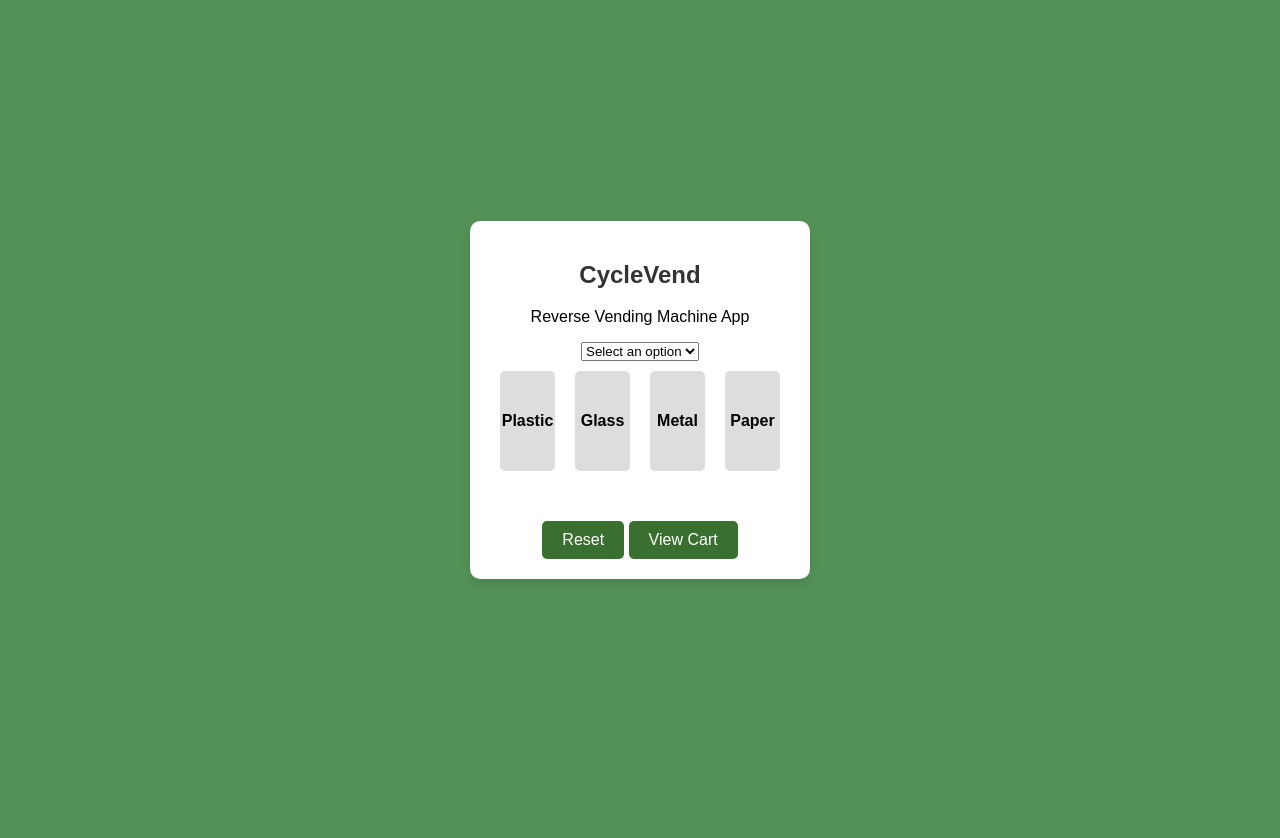
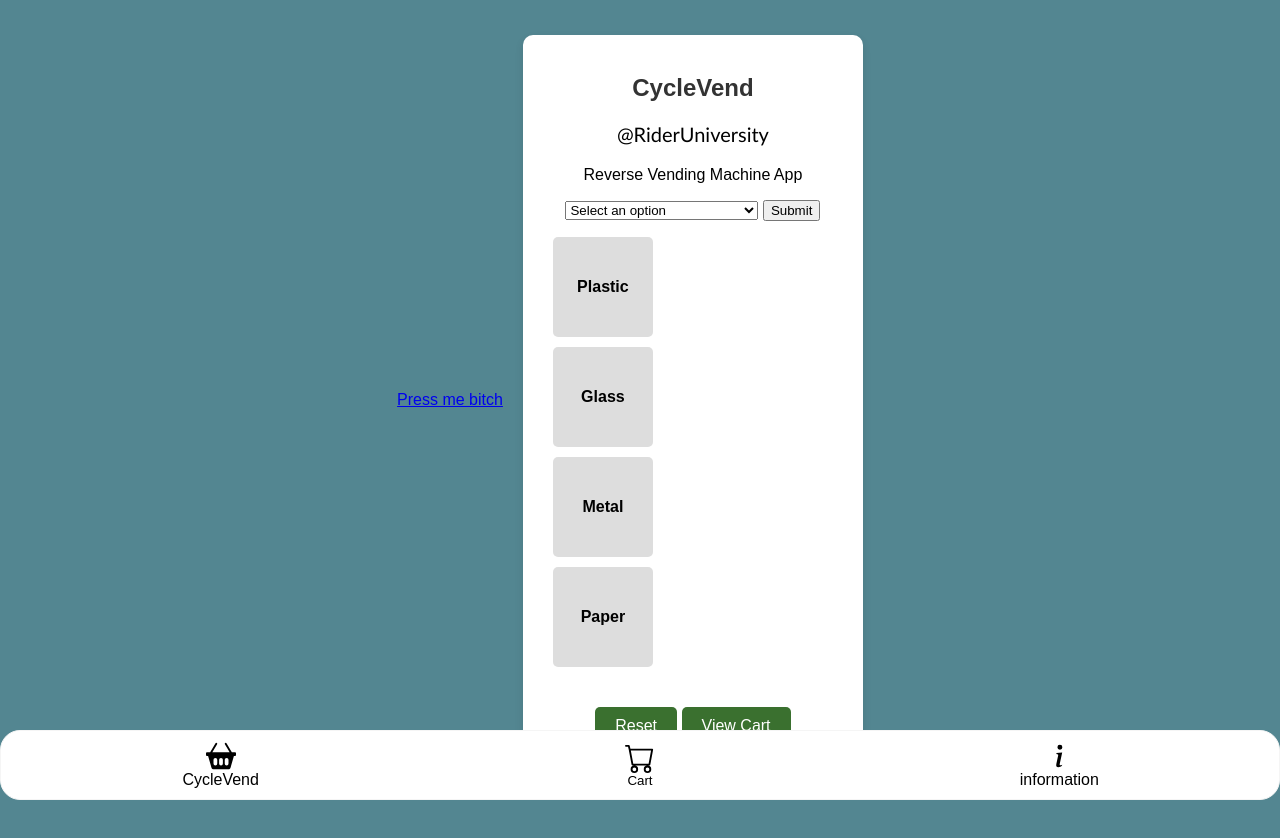
Before and after one commit to csdoge22/TCNJ-2024, a plain HTML site: page index.html in a window 1280 px wide. Before the commit the page ends 800 px from the top, so only its background shows below. Drawn offline with Linux system fonts and the light colour scheme.

Commit message:
[it is very late commit 12:35am]

```diff
--- a/index.html
+++ b/index.html
@@ -7,27 +7,39 @@
   <link rel="stylesheet" href="styles.css">
 </head>
 <body>
+<a href="loading.html"> Press me bitch</a>
 
 <div class="container">
   <div class="vending-machine">
     <h2>CycleVend</h2>
+    <p id="uni-text">@RiderUniversity</p>
     <p>Reverse Vending Machine App</p>
-    <select id="selecting" onchange="newTest()">
-      <option value="" disabled selected>Select an option</option> #MAKE THIS LINE A PLACEHOLDER TEXT
+
+    <select id="selecting">
+      <option value="" disabled selected hidden>Select an option</option>
       <option value="ziegler">Ziegler Hall</option>
+      <option value="conover">Conover Hall</option>
+      <option value="hill">Hill Hall</option>
+      <option value="kroner">Kroner Hall</option>
+      <option value="poyda">Poyda Hall</option>
+      <option value="lake">Lake House</option>
+      <option value="lincoln">Lincoln Hall</option>
+      <option value="wright">Wright Hall</option>
+      <option value="switlik">Switlik Hall</option>
+      <option value="ziegler">Olson Hall</option>
+      <option value="ziegler">Longstreet Hall</option>
+      <option value="ziegler">Hank and Bonnie Moore Hall</option>
       <option value="gee">Gee Hall</option>
     </select>
+    <button onclick="newTest()">Submit</button>
+    <p id="displayText"></p>
+<!-- Display the vending machine based on user selection -->
 
-    <div class="container" id="container">
-      <div class="slot" id="plastic" onclick="insertItem()">Plastic</div>
-      <div class="slot" id="glass" onclick="insertItem()">Glass</div>
-      <div class="slot" id="metal" onclick="insertItem()">Metal</div>
-      <div class="slot" id="paper" onclick="insertItem()">Paper</div>
-  </div>
-
-
-
-    <div id="output"></div>
+<div class="slot" id="plastic" onclick="insertItem('Plastic', 'images/pwb.jpg', 'Recyclable plastic items.')">Plastic</div>
+<div class="slot" id="glass" onclick="insertItem('Glass', 'images/glass.jpg', 'Recyclable glass items.')">Glass</div>
+<div class="slot" id="metal" onclick="insertItem('Metal', 'images/metal.jpg', 'Recyclable metal items.')">Metal</div>
+<div class="slot" id="paper" onclick="insertItem('Paper', 'images/paper.jpg', 'Recyclable paper items.')">Paper</div>
+<div id="output"></div>
     <button id="reset-button" onclick="resetMachine()">Reset</button>
     <a href="#" id="view-cart" class="hidden" onclick="showCart()">View Cart</a>
   </div>
@@ -40,6 +52,36 @@
   </div>
 </div>
 
+
+
+<br><br>
+  <div class="bottom-container">
+    <div class="icon-container">
+      <div>
+        <a href="index.html">
+          <img src="images\basket2-fill.svg" alt="recycle logo"></a>
+          <span>CycleVend</span>
+
+      </div>
+      <div>
+        <button id="cart-button" onclick="showCart()">
+          <img src="images\cart (1).svg" alt="ret bins logo">
+          <span>Cart</span>
+        </button>
+      </div>
+      <div>
+        <a href="about.html">
+          <img src="images/if.svg" alt="learn logo"> </a>
+          <span>information</span>
+
+      </div>
+    </div>
+  </div>
+  <br>
+
+
+
+
 <script src="script.js"></script>
 
 </body>
--- a/script.js
+++ b/script.js
@@ -1,7 +1,7 @@
 function insertItem(item, imageUrl, description) {
   // Handle the insertion logic here
   document.getElementById('output').innerHTML = `Item Inserted: ${item}`;
-  addDeleteButton(item, imageUrl, description);
+  addDeleteButton(item);
   addToCart(item, imageUrl, description);
   showViewCartButton();
 }
@@ -11,7 +11,7 @@ function showViewCartButton() {
   viewCartButton.classList.remove('hidden');
 }
 
-function addDeleteButton(item, imageUrl, description) {
+function addDeleteButton(item) {
   const slotId = item.toLowerCase();
   const slotElement = document.getElementById(slotId);
 
@@ -135,36 +135,41 @@ function hideCart() {
   cartContainer.classList.add('hidden');
 }
 
-// Your JavaScript code goes here
-
-function insertItem(name, imageSrc, description) {
-  console.log(`Inserting item: ${name}`);
-  // Add your logic for inserting items here
-}
-
-document.addEventListener('DOMContentLoaded', function() {
+document.addEventListener('DOMContentLoaded', function () {
   const plasticSlot = document.getElementById('plastic');
   const glassSlot = document.getElementById('glass');
   const metalSlot = document.getElementById('metal');
   const paperSlot = document.getElementById('paper');
 
-  plasticSlot.addEventListener('click', function() {
+  plasticSlot.addEventListener('click', function () {
     insertItem('Plastic', 'images/pwb.jpg', 'Recyclable plastic items.');
   });
 
-  glassSlot.addEventListener('click', function() {
+  glassSlot.addEventListener('click', function () {
     insertItem('Glass', 'images/glass.jpg', 'Recyclable glass items.');
   });
 
-  metalSlot.addEventListener('click', function() {
+  metalSlot.addEventListener('click', function () {
     insertItem('Metal', 'images/metal.jpg', 'Recyclable metal items.');
   });
 
-  paperSlot.addEventListener('click', function() {
+  paperSlot.addEventListener('click', function () {
     insertItem('Paper', 'images/paper.jpg', 'Recyclable paper items.');
   });
 });
 
-function insertItem(){
-  window.location.assign('https://www.example.com');
+function newTest() {
+  // Get the select element
+  var selectElement = document.getElementById('selecting');
+
+  // Get the selected option
+  var selectedOption = selectElement.options[selectElement.selectedIndex].text;
+
+  // Display the selected text
+  document.getElementById('displayText').innerText = 'Selected: ' + selectedOption;
+  buttonNew();
 }
+
+function buttonNew() {
+  // Add your buttonNew logic here
+}
--- a/styles.css
+++ b/styles.css
@@ -6,7 +6,13 @@ body {
     justify-content: center;
     align-items: center;
     min-height: 100vh;
-    background-color: #539157;
+    background-color: #538691;
+    margin-bottom: 70px;
+  }
+
+  h1{
+    text-align: center;
+    color: white;
   }
 
   .container {
@@ -123,8 +129,8 @@ body {
 
   .delete-button-cart {
     position: absolute;
-    top: 50%;
-    right: 5px;
+    top: 90%;
+    right: 0px;
     transform: translateY(-50%);
     background-color: #e74c3c;
     color: #fff;
@@ -143,3 +149,56 @@ body {
   .hidden {
     display: none;
   }
+
+
+  /* bottom container*/
+  .bottom-container {
+    position: fixed; /* Fixed position */
+    text-align: center;
+    bottom: 0;
+    left: 0; /* Ensure the container starts from the left */
+    width: 100%; /* Full width */
+    background-color: white;
+    border: 1px solid whitesmoke;
+    padding: 10px;
+    border-radius: 20px;
+    text-align:center;
+    box-sizing: border-box; /* Include padding and border in total width */
+    z-index: 1000; /* Ensure it's above other elements */
+  }
+
+
+  .icon-container {
+    display: flex;
+    flex-direction: row;
+    align-items: center;
+    justify-content: space-around;
+  }
+  .icon-container div {
+    text-align: center;
+    width: 30%;
+  }
+
+  .icon-container img {
+    height: 30px; /* Adjust the height of the icons as needed */
+    display: block;
+    margin: 0 auto;
+  }
+
+
+
+
+  #cart-button{
+     color:none;
+     border:none ;
+    background-color: transparent;
+  }
+  #uni-text{
+    font-family: 'Gill Sans', 'Gill Sans MT', Calibri, 'Trebuchet MS', sans-serif;
+    font-size: 20px;
+    font-weight:lighter;
+  }
+  #buttonIntro{
+      margin-top: 80px; /* Adjust the margin as needed */
+      margin-left: -89PX;
+  }
```
Also changed, not shown: about.html (added, +13 -0 lines), loading.html (added, +15 -0 lines), new.html (added, +34 -0 lines), images/basket2-fill.svg (added), images/cart (1).svg (added), images/if.svg (added), images/rvm.jpg (added).
